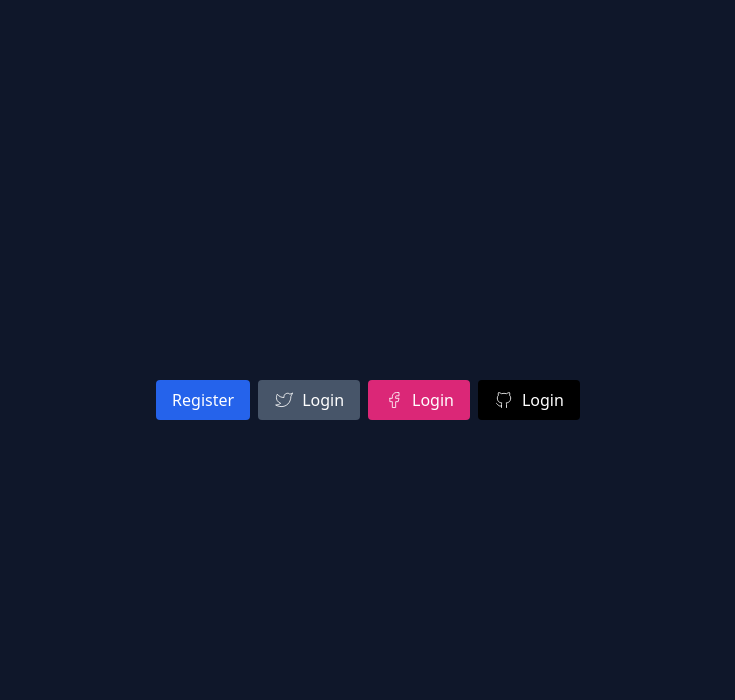
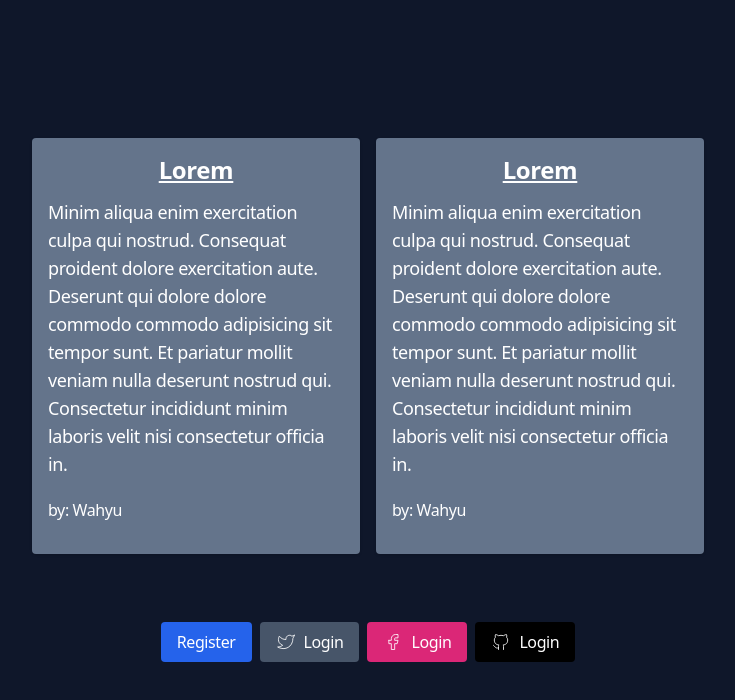
Before and after one commit to wrochcode/React-practice, a React (Vite) app in the folder Parsinta/learn-react/: page / in a window 1280 px wide. Shown: the top 700 px of the page, without its empty margins (272-1007 px from the left). Built offline with nearby package versions, Linux system fonts and the light colour scheme.

Commit message:
resolve frontend component and make a beautiful Card component

```diff
--- a/Parsinta/learn-react/src/App.jsx
+++ b/Parsinta/learn-react/src/App.jsx
@@ -1,37 +1,50 @@
-import {
-  IconBrandFacebook,
-  IconBrandGithub,
-  IconBrandTwitter,
-} from '@tabler/icons'
+import { IconBrandFacebook, IconBrandGithub, IconBrandTwitter } from '@tabler/icons'
 import clsx from 'clsx'
+import Button from './components/Button'
+import Card from './components/Card'
 
-export default function App() {
+function App() {
   const type = 'submit'
   const onClick = () => console.log('twitter was clicked with another style')
   return (
-    <div className={'bg-slate-900 grid place-content-center min-h-screen'}>
+    <div className={'bg-slate-900 tracking-tight grid place-content-center min-h-screen'}>
+      {/* // <div className={'bg-slate-900 flex items-center justify-center min-h-screen'}> */}
+      <div className='max-w-2xl gap-4 w-full mb-11 text-white antialiased flex items-center justify-center'>
+      <Card>
+        <Card.Title>Lorem</Card.Title>
+        <Card.Body>
+          Minim aliqua enim exercitation culpa qui nostrud. Consequat proident dolore exercitation aute. Deserunt qui dolore dolore commodo commodo adipisicing
+          sit tempor sunt. Et pariatur mollit veniam nulla deserunt nostrud qui. Consectetur incididunt minim laboris velit nisi consectetur officia in.
+        </Card.Body>
+        <Card.Footer> by: Wahyu</Card.Footer>
+
+        </Card>
+      <Card>
+        <Card.Title>Lorem</Card.Title>
+        <Card.Body>
+          Minim aliqua enim exercitation culpa qui nostrud. Consequat proident dolore exercitation aute. Deserunt qui dolore dolore commodo commodo adipisicing
+          sit tempor sunt. Et pariatur mollit veniam nulla deserunt nostrud qui. Consectetur incididunt minim laboris velit nisi consectetur officia in.
+        </Card.Body>
+        <Card.Footer> by: Wahyu</Card.Footer>
+
+        </Card>
+      </div>
+      <div className='max-w-2xl w-full flex items-center justify-center'>
         <div className={'flex gap-x-2'}>
           <Button text='Register'></Button>
-        <Button {...{ onClick, type }} className='bg-slate-600'>
+          <Button {...{ onClick, type }} className={'bg-slate-600'}>
             <>
               <IconBrandTwitter />
               Login
             </>
           </Button>
-        <Button
-          className={`bg-pink-600`}
-          onClick={() => console.log('facebook')}
-        >
+          <Button className={`bg-pink-600`} onClick={() => console.log('facebook')}>
             <>
               <IconBrandFacebook />
               Login
             </>
           </Button>
-        <Button
-          className={`bg-black`}
-          onClick={() => console.log('black')}
-          type='submit'
-        >
+          <Button className={`bg-black`} onClick={() => console.log('black')} type='submit'>
             <>
               <IconBrandGithub />
               Login
@@ -39,21 +52,8 @@ export default function App() {
           </Button>
         </div>
       </div>
+    </div>
   )
 }
 
-function Button(props) {
-  const { className = `bg-blue-600`, children, text, type = `submit` } = props
-  return (
-    <button
-      {...props}
-      type={type}
-      className={clsx(
-        className,
-        '${className} [&>svg]:w-5 [&>svg]:h-5 [&>svg]:stroke-1 flex items-center gap-x-2  text-white px-4 py-2 rounded'
-      )}
-    >
-      {text || children}
-    </button>
-  )
-}
+export default App
--- /dev/null
+++ b/Parsinta/learn-react/src/components/Button.jsx
@@ -0,0 +1,45 @@
+import clsx from 'clsx'
+
+const Button = (props) => {
+  const { className = 'bg-blue-600', children, text, type = `submit` } = props
+
+  return (
+    <button
+      {...props}
+      type={type}
+      className={clsx(className, '${className} [&>svg]:w-5 [&>svg]:h-5 [&>svg]:stroke-1 flex items-center gap-x-2  text-white px-4 py-2 rounded')}>
+      {text || children}
+    </button>
+  )
+}
+
+export default Button
+
+// const Button = (props) => {
+// //   const { className = 'bg-blue-600', children, text, type = `submit` } = props
+//   const { className = 'bg-blue-600', children, text, type = `submit` } = props
+//   return (
+//     <button
+//       {...props}
+//       type={type}
+//       className={clsxx(className, '${className} [&>svg]:w-5 [&>svg]:h-5 [&>svg]:stroke-1 flex items-center gap-x-2  text-white px-4 py-2 rounded')}>
+//       {text || children}
+//     </button>
+//   )
+// }
+
+// inline:
+// function Button(props) {
+// export default function Button({ className = 'bg-blue-600', children, text, type = `submit`, ...props }) {
+// const Button = ({ className = 'bg-blue-600', children, text, type = `submit`, ...props }) => {
+//     //   const { className = 'bg-blue-600', children, text, type = `submit` } = props
+
+//       return (
+//         <button
+//           {...props}
+//           type={type}
+//           className={clsx(className, '${className} [&>svg]:w-5 [&>svg]:h-5 [&>svg]:stroke-1 flex items-center gap-x-2  text-white px-4 py-2 rounded')}>
+//           {text || children}
+//         </button>
+//       )
+//     }
--- /dev/null
+++ b/Parsinta/learn-react/src/components/Card.jsx
@@ -0,0 +1,33 @@
+// function Card({ title, children, footer }) {
+function Card({children, footer }) {
+  return (
+    <div className={" p-4 overflow-hidden rounded shadow bg-slate-500 mb-6"}>
+      {children}
+    </div>
+  )
+}
+
+function Title({children}){
+    return (
+        <h1 className={"text-2xl font-bold text-center underline"}>{children}</h1>
+    )
+}
+
+function Body({children}){
+    return (
+        <p className={" text-lg  font-light mt-3"}>{children}</p>
+    )
+}
+
+function Footer({children}){
+    return (
+        <div className={"mt-5 mb-4"}>{children}</div>
+    )
+}
+
+//assigment
+Card.Title = Title;
+Card.Body = Body;
+Card.Footer = Footer;
+
+export default Card
```
Also changed, not shown: Parsinta/learn-react/.prettierrc.json. Lines whose indentation alone changed are shown as unchanged.
